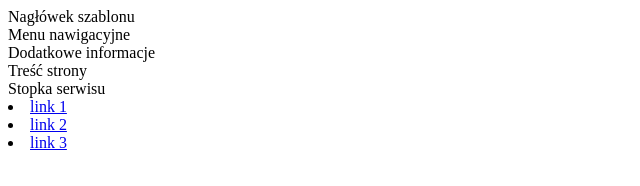
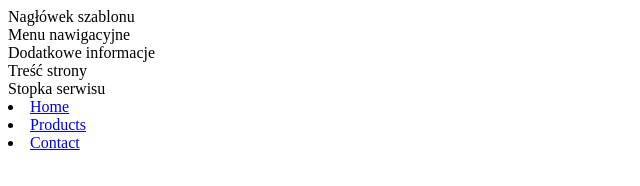
Before and after one commit to lubinskim/hello_roman, a plain HTML site: page src/index.html in a window 1280 px wide. Shown: the full height of the page, 0-640 px from the left. Drawn offline with Linux system fonts and the light colour scheme.

Commit message:
Add real links

```diff
--- a/src/index.html
+++ b/src/index.html
@@ -13,9 +13,9 @@
 			<footer id="STOPKA">Stopka serwisu</footer>
 		</div>
 		<nav>
-		<li><a href="#">link 1</a></li>
-		<li><a href="#">link 2</a></li>
-		<li><a href="#">link 3</a></li>
-	</nav>
+		<li><a href="/">Home</a></li>
+		<li><a href="/products">Products</a></li>
+		<li><a href="/contact">Contact</a></li>
+		</nav>
 	</body>
 </html>
```
